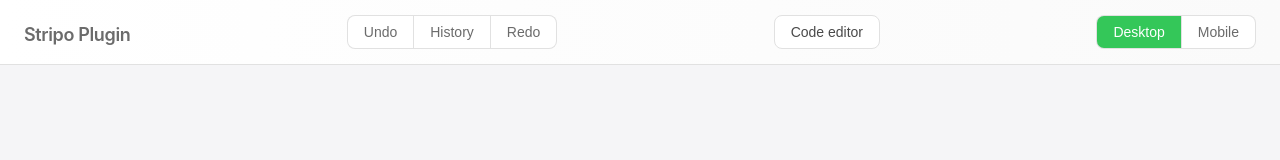
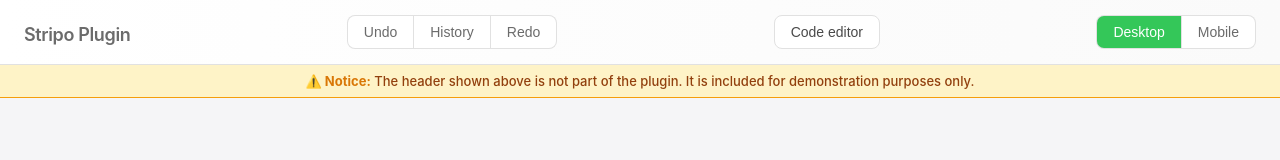
Before and after one commit to stripoinc/stripo-plugin-samples, a website built with Vite: page extensions/04-external-image-library/index.html in a window 1280 px wide. Built offline with nearby package versions, Linux system fonts and the light colour scheme; no server answers; what @stripoinc/ui-editor-extensions would draw is missing.

Commit message:
Added disclaimer to external-images-library main container

```diff
--- a/extensions/04-external-image-library/index.html
+++ b/extensions/04-external-image-library/index.html
@@ -17,7 +17,7 @@
     }
 
     #stripoEditorContainer {
-      height: calc(100% - 65px);
+      height: calc(100% - 103px); /* 65px header + 38px disclaimer */
       background-color: #f5f5f7;
     }
 
@@ -204,6 +204,12 @@
   </div>
 </div>
 
+<div style="background-color: #fef3c7; border-bottom: 1px solid #f59e0b; padding: 8px 24px; text-align: center;">
+  <p style="margin: 0; font-size: 13px; color: #92400e; font-weight: 500;">
+    <span style="font-weight: 700; color: #d97706;">⚠️ Notice:</span> The header shown above is not part of the plugin. It is included for demonstration purposes only.
+  </p>
+</div>
+
 <div id="no_plugin_id_info" class="notification-zone alert-info" style="display: none">
   <p>Please set PLUGIN_ID and SECRET_KEY to run the editor</p>
 </div>
```
